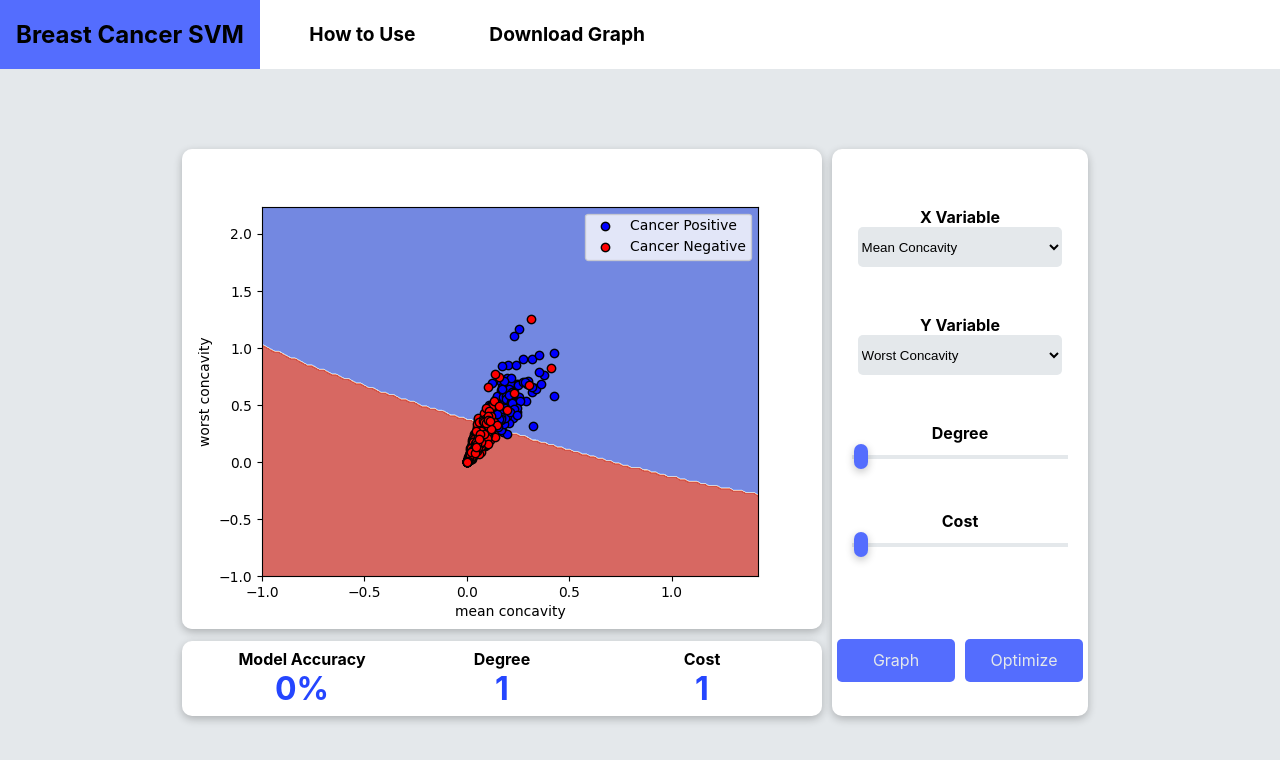
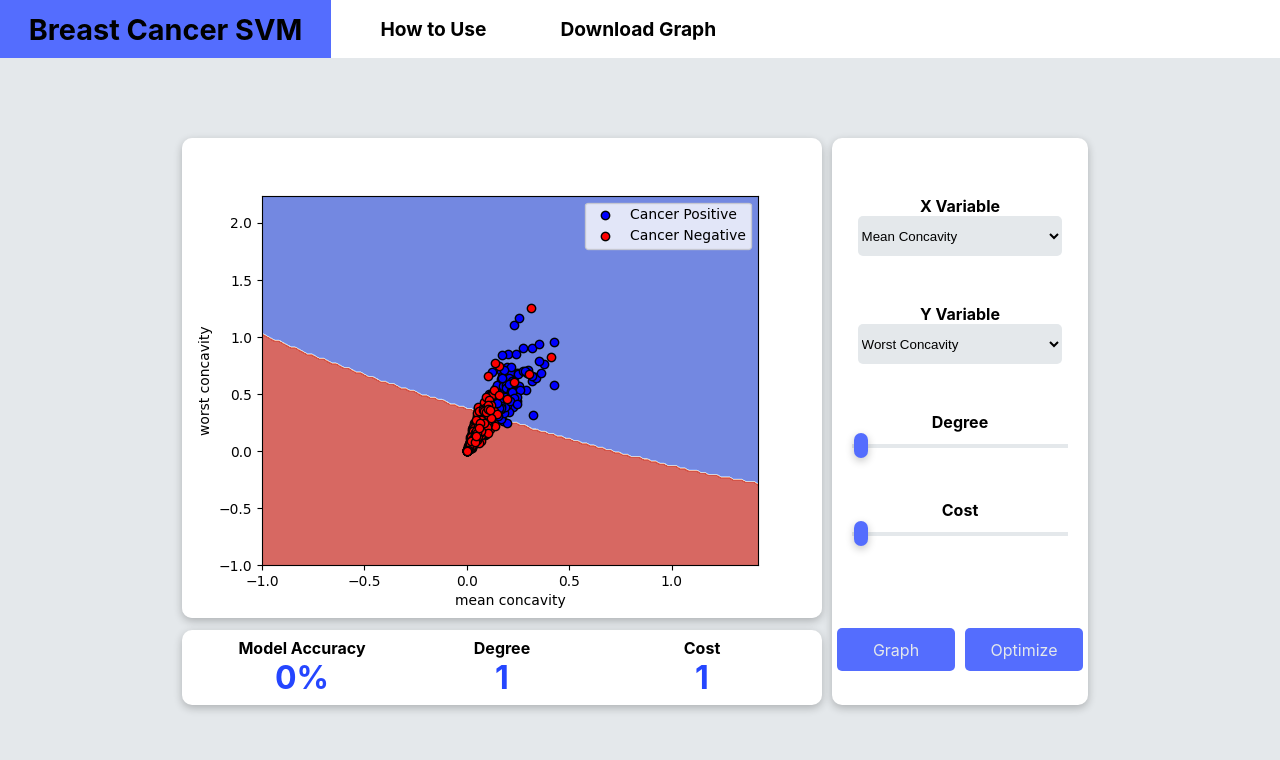
Before and after one commit to rdey0/Breast-Cancer-Support-Vector-Machine, a React (Create React App) app in the folder client/: page / in a window 1280 px wide. Shown: the top 760 px of the page. Built offline with nearby package versions, Linux system fonts and the light colour scheme.

Commit message:
change loading indicator color and header size

```diff
--- a/client/src/App.css
+++ b/client/src/App.css
@@ -6,6 +6,8 @@
   --accent-light: #5f76fc;
   --accent-dark: #2546ff;
   --header:white;
+  --header-accent: #6b6eba;
+  --gui-background: white;
   /*--accent: #1ab394;*/
 }
 
@@ -40,8 +42,14 @@ html{
   background-color: var(--header);
 }
 
+.title-container {
+  background-color: var(--accent);
+}
+
 .header-title {
-  background-color: var(--accent);
+  font-size: 1.8em;
+  font-weight: bold;
+  margin: 0.4em 0;
 }
 
 .header-item, .header-title {
@@ -52,7 +60,7 @@ html{
 }
 
 .header-item:hover{
-  background-color: var(--accent);
+  background-color: var(--header-accent);
   cursor: pointer;
 }
 
@@ -139,7 +147,7 @@ select {
   flex-direction: column;
   justify-content: center;
   align-content: center;
-  background-color: var(--header);
+  background-color: var(--gui-background);
   border-radius: 10px;
   margin: 0 10px;
   box-shadow: rgba(0, 0, 0, 0.24) 0px 3px 8px;
--- a/client/src/components/header.js
+++ b/client/src/components/header.js
@@ -4,8 +4,8 @@ import React from 'react';
 export default function Header (){
     return (
         <div className="App-header">
-            <div className='header-title'>
-                <h2>Breast Cancer SVM</h2>
+            <div className='title-container'>
+                <div className='header-title'>Breast Cancer SVM</div>
             </div>
             <div className='header-item'>
                 <div>How to Use</div>
```
Also changed, not shown: client/src/graph_img/loading_indicator.svg, 1 other file (tests, documents, lock files or other folders).
